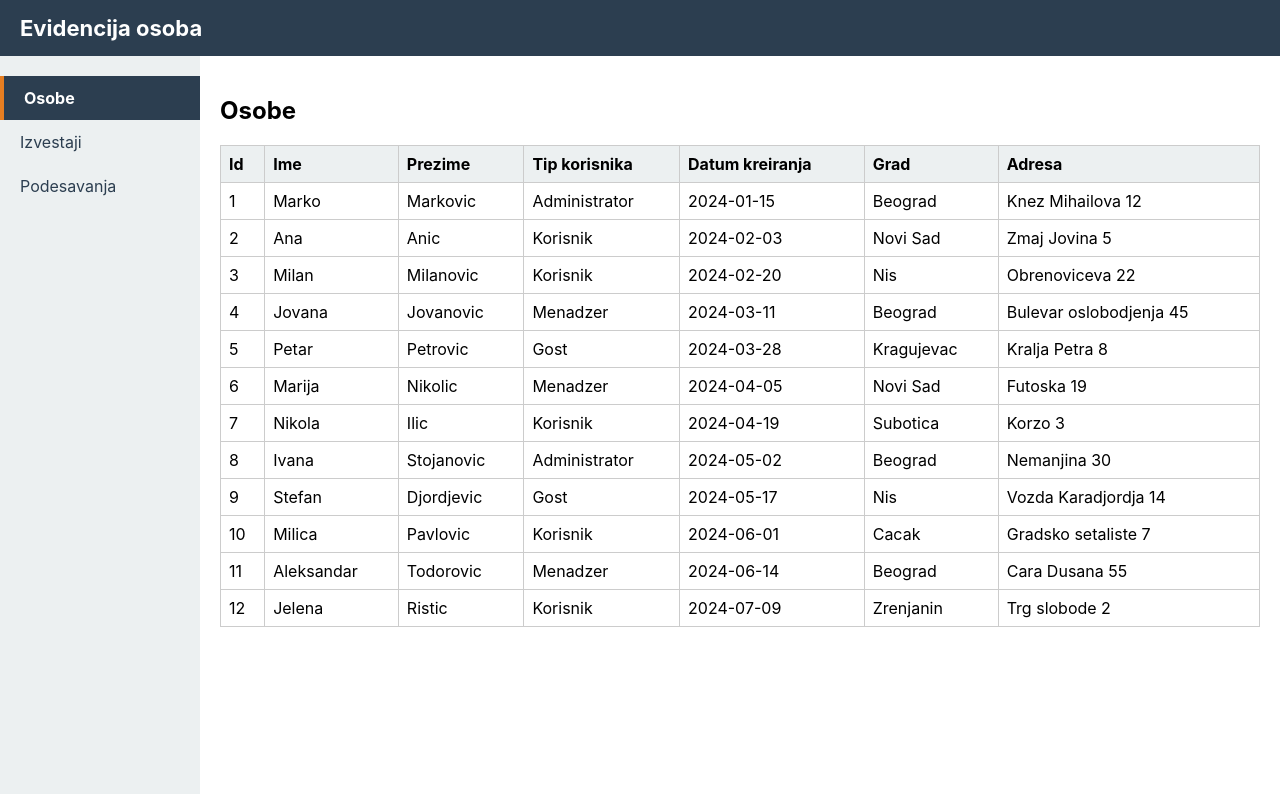
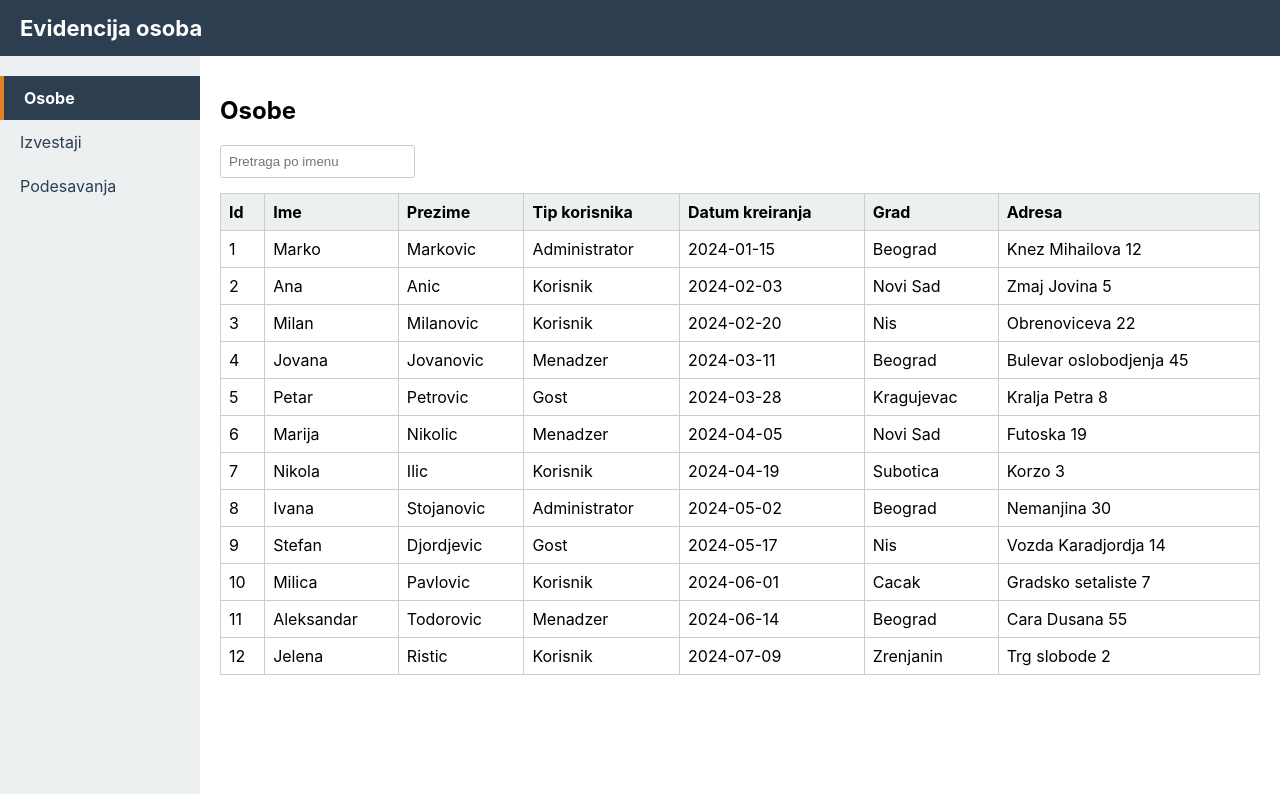
Before and after one commit to cvijeticc/person-management-app, a React (Create React App) app: page / in a window 1280 px wide. Built offline with nearby package versions, Linux system fonts and the light colour scheme; data requests are answered from the project's data file.

Commit message:
Dodato filtriranje osoba po imenu (ime pocinje sa unetim tekstom)

```diff
--- a/src/App.css
+++ b/src/App.css
@@ -43,6 +43,18 @@
   padding: 20px;
 }
 
+.filters {
+  margin-bottom: 15px;
+}
+
+.filters input,
+.filters select {
+  padding: 8px;
+  margin-right: 10px;
+  border: 1px solid #ccc;
+  border-radius: 3px;
+}
+
 .table {
   border-collapse: collapse;
   width: 100%;
--- a/src/App.js
+++ b/src/App.js
@@ -3,12 +3,14 @@ import axios from 'axios';
 import './App.css';
 import Header from './components/Header';
 import Navigation from './components/Navigation';
+import Filters from './components/Filters';
 import PersonTable from './components/PersonTable';
 
 const API_URL = 'http://localhost:3001/persons';
 
 function App() {
   const [persons, setPersons] = useState([]);
+  const [nameFilter, setNameFilter] = useState('');
 
   useEffect(() => {
     loadPersons();
@@ -20,6 +22,10 @@ function App() {
     });
   }
 
+  const filteredPersons = persons.filter((person) =>
+    person.name.toLowerCase().startsWith(nameFilter.toLowerCase())
+  );
+
   return (
     <div className="app">
       <Header />
@@ -27,7 +33,8 @@ function App() {
         <Navigation />
         <div className="content">
           <h2>Osobe</h2>
-          <PersonTable persons={persons} />
+          <Filters nameFilter={nameFilter} onNameFilterChange={setNameFilter} />
+          <PersonTable persons={filteredPersons} />
         </div>
       </div>
     </div>
--- /dev/null
+++ b/src/components/Filters.js
@@ -0,0 +1,14 @@
+function Filters({ nameFilter, onNameFilterChange }) {
+  return (
+    <div className="filters">
+      <input
+        type="text"
+        placeholder="Pretraga po imenu"
+        value={nameFilter}
+        onChange={(event) => onNameFilterChange(event.target.value)}
+      />
+    </div>
+  );
+}
+
+export default Filters;
```
